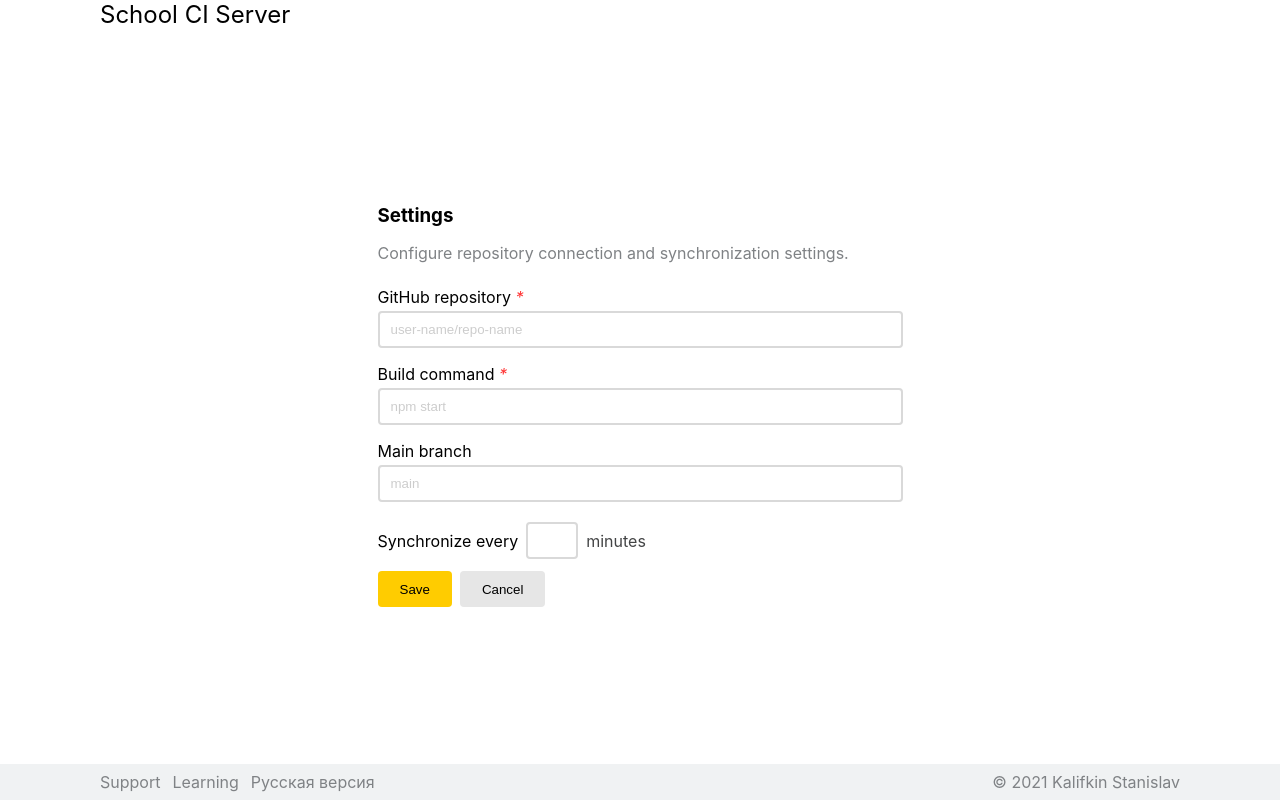
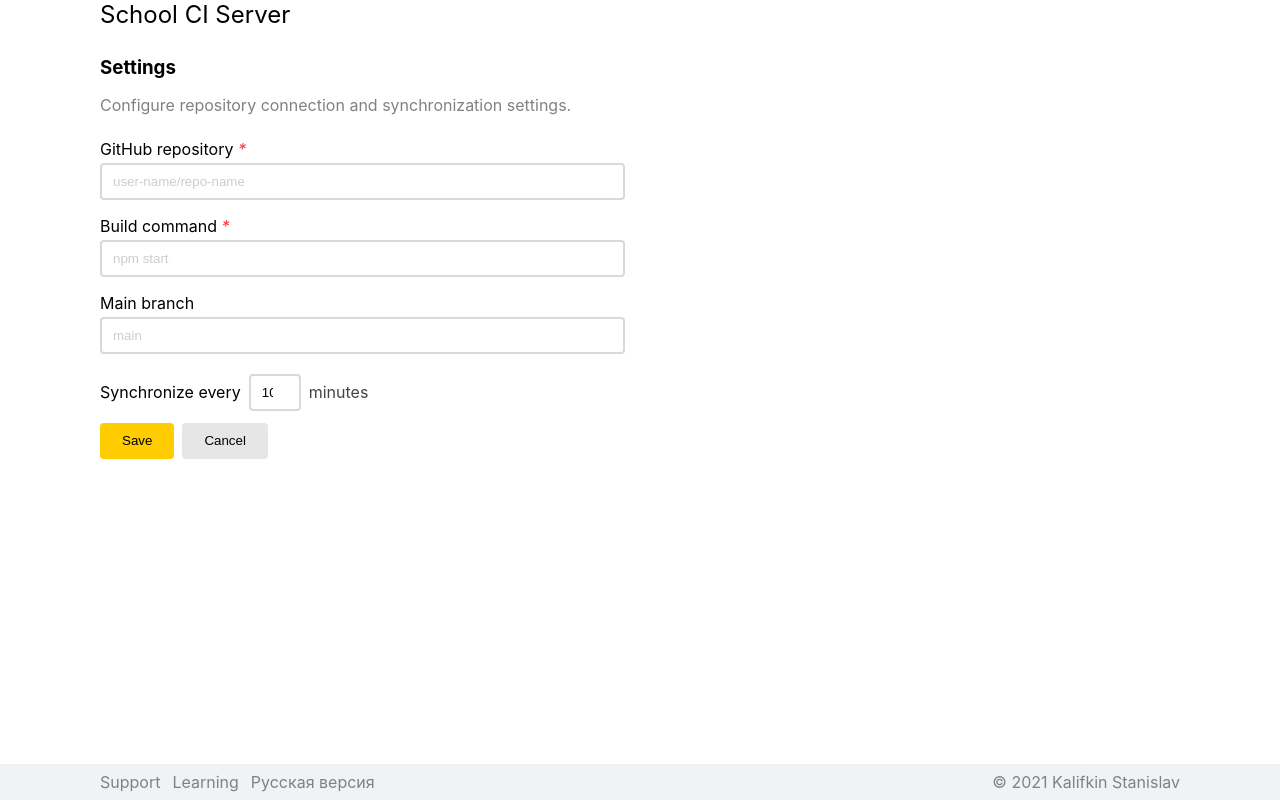
Before and after one commit to Filakkin/ci-service-client, a React (Create React App) app: page /settings in a window 1280 px wide. Built offline with nearby package versions, Linux system fonts and the light colour scheme.

Commit message:
Исправит работу формы настроек

```diff
--- a/src/App.js
+++ b/src/App.js
@@ -1,4 +1,4 @@
-import { useState } from 'react';
+import { useReducer } from 'react';
 import {
   BrowserRouter as Router,
   Switch,
@@ -16,22 +16,19 @@ import Link from './components/Link/Link';
 import AppContext from './AppContext';
 
 function App() {
-  const [repository, setRepository] = useState('');
+  const [state, dispatch] = useReducer(reducer, {settings: {interval: 10}});
 
 
   return (
     <Router>
       <div className='App'>
         <Switch>
-          <AppContext.Provider value={{repository, setRepository}}>
+          <AppContext.Provider value={{state, dispatch}}>
             <Route exact path="/">
-              <StartScreen />
+              {!!state?.settings?.repository ? <BuildHistory /> : <StartScreen />}
             </Route>
             <Route path="/settings">
               <Settings />
-            </Route>
-            <Route path="/build-history">
-              <BuildHistory />
             </Route>
           </AppContext.Provider>
         </Switch>
@@ -48,4 +45,12 @@ function App() {
   );
 }
 
+const reducer = (state, action) => {
+  switch (action.type) {
+      case 'save_settings':
+          return { ...state, settings: action.value };
+      default:
+  }
+}
+
 export default App;
--- a/src/pages/settings/Content.js
+++ b/src/pages/settings/Content.js
@@ -8,15 +8,16 @@ import ButtonGroup from "../../components/ButtonGroup/ButtonGroup";
 import Button from "../../components/Button/Button";
 
 
-const Content = ({ repository, setRepository }) => {
+const Content = ({ state, dispatch }) => {
     let history = useHistory();
-    const [repo, setRepo] = useState(repository);
-    const [command, setCommand] = useState('');
-    const [branch, setBranch] = useState('');
+    const [repo, setRepo] = useState(state?.settings?.repository);
+    const [command, setCommand] = useState(state?.settings?.command);
+    const [branch, setBranch] = useState(state?.settings?.branch);
+    const [interval, setInterval] = useState(state?.settings?.interval);
 
     const handleSave = () => {
-        setRepository(repo);
-        history.push("/build-history");
+        dispatch({type: 'save_settings', value: {repository: repo, command, branch, interval}});
+        history.push("/");
     }
 
     const handleCancel = () => {
@@ -27,13 +28,13 @@ const Content = ({ repository, setRepository }) => {
         <div className='SettingsContent'>
             <h3>Settings</h3>
             <p>Configure repository connection and synchronization settings.</p>
-            <TextInput label='GitHub repository' value={repo} setValue={setRepo} isRequired placeholder='user-name/repo-name'/>
-            <TextInput label='Build command' value={command} setValue={setCommand} isRequired placeholder='npm start'/>
-            <TextInput label='Main branch' value={branch} setValue={setBranch} placeholder='main'/>
-            <NumberInput label='Synchronize every' defaultValue={10} unit='minutes'/>
+            <TextInput label='GitHub repository' value={repo} setValue={setRepo} isRequired placeholder='user-name/repo-name' />
+            <TextInput label='Build command' value={command} setValue={setCommand} isRequired placeholder='npm start' />
+            <TextInput label='Main branch' value={branch} setValue={setBranch} placeholder='main' />
+            <NumberInput label='Synchronize every' value={interval} setValue={setInterval} unit='minutes' />
             <ButtonGroup>
-                <Button size='large' text='Save' onClick={handleSave} isPrimary type='submit'/>
-                <Button size='large' text='Cancel' onClick={handleCancel}/>
+                <Button size='large' text='Save' onClick={handleSave} isPrimary type='submit' />
+                <Button size='large' text='Cancel' onClick={handleCancel} />
             </ButtonGroup>
         </div>
     );
--- a/src/pages/settings/index.js
+++ b/src/pages/settings/index.js
@@ -8,7 +8,7 @@ const Settings = () => {
         <>
             <SettingsHeader />
             <AppContext.Consumer>
-                {({repository, setRepository}) => <Content repository={repository} setRepository={setRepository}/>}
+                {({state, dispatch}) => <Content state={state} dispatch={dispatch}/>}
             </AppContext.Consumer>
         </>
     );
--- a/src/pages/settings/styles.scss
+++ b/src/pages/settings/styles.scss
@@ -3,7 +3,6 @@
     flex-direction: column;
     justify-self:left;
     align-items: flex-start;
-    margin: auto;
 
     h3 {
         margin-bottom: 0px;
```
Also changed, not shown: src/pages/buildHistory/Modal/index.js (added, +15 -0 lines).
